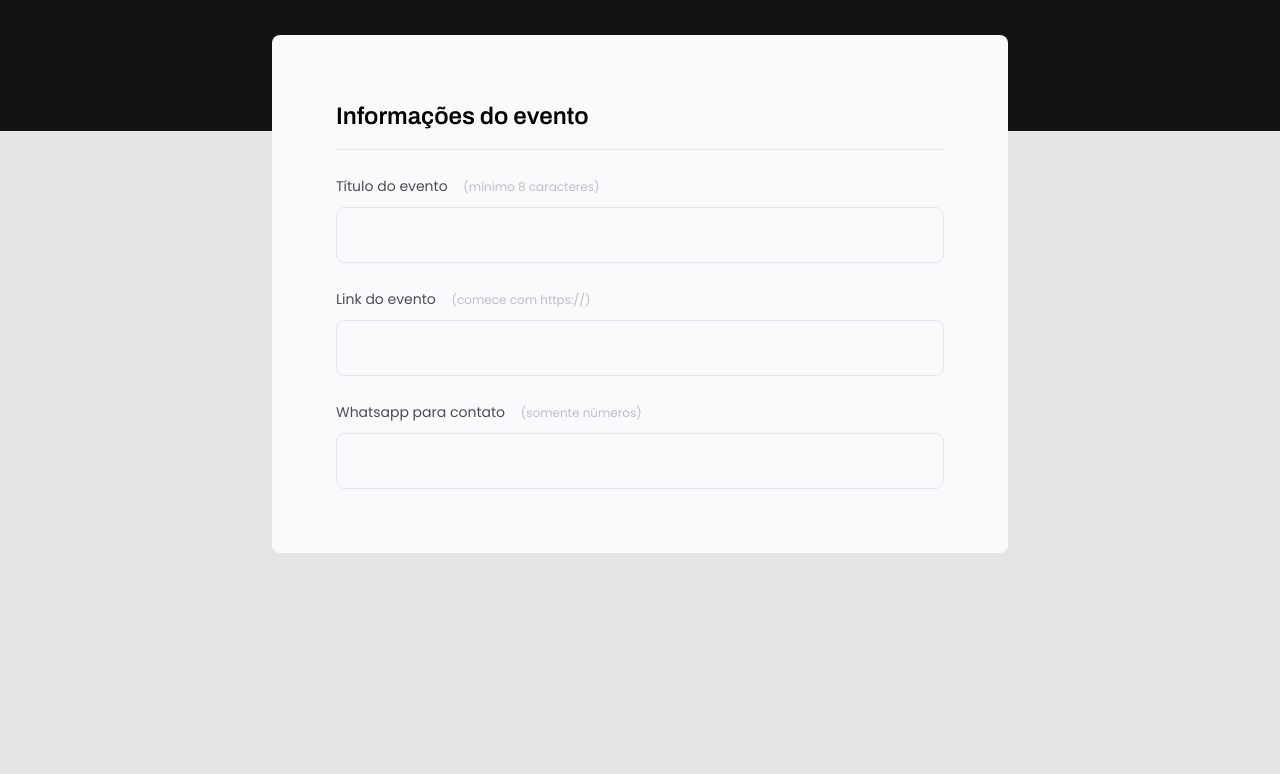
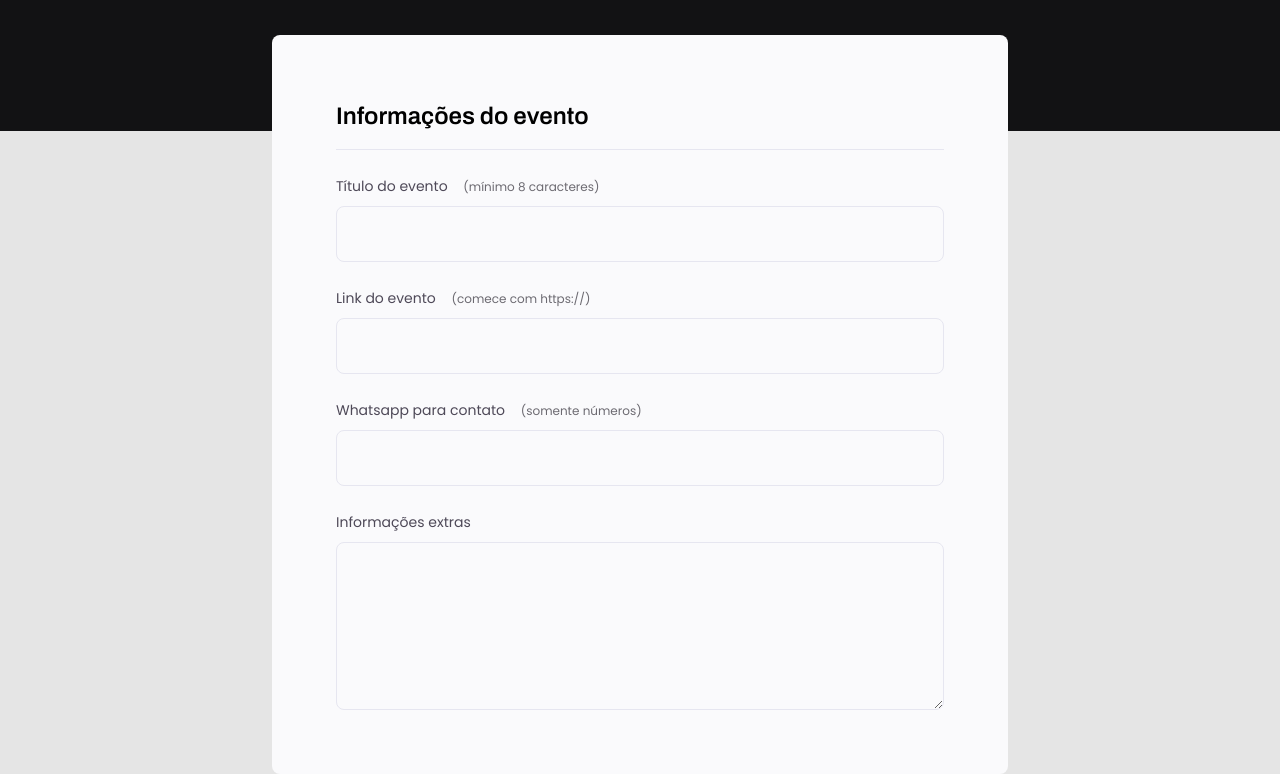
Before and after one commit to MiPigurim/Rocketseat-Formul-rio, a plain HTML site: page index.html in a window 1280 px wide. Shown: the part 237-1011 px from the top of the page. Before the commit the page ends 800 px from the top, so only its background shows below. Drawn offline with Linux system fonts and the light colour scheme.

Commit message:
feat: field cration "Informações extras"

```diff
--- a/index.html
+++ b/index.html
@@ -39,6 +39,11 @@
             <input type="text" id="event-whatsapp">
           </div>
 
+          <div class="input-wrapper">
+            <label for="event-info">Informações extras</label>
+            <textarea id="event-info"></textarea>
+          </div>
+
         </div>
       </fieldset>
     </form>
--- a/style.css
+++ b/style.css
@@ -94,10 +94,11 @@ fieldset legend {
 .input-wrapper label span{
  margin-left: 12px;
  font-size: 12px;
- color: #C1bCCC;
+ line-height: 20px;
+ color: #6c6a71;
 }
 
-.input-wrapper input {
+.input-wrapper input, .input-wrapper textarea {
   background: #FAFAFC;
   border: 1px solid #E6E6F0;
   border-radius: 8px;
@@ -105,5 +106,10 @@ fieldset legend {
   padding: 0 24px;
   font-size: 16px;
   line-height: 26px;
-  color: #C1BCCC;
+  color: #6c6a71;
 }
+
+.input-wrapper textarea {
+  padding: 0;
+  height: 168px;
+}
```
